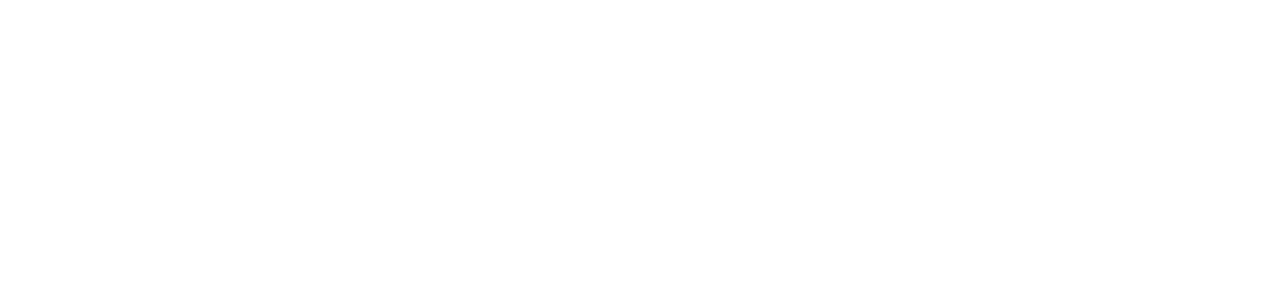
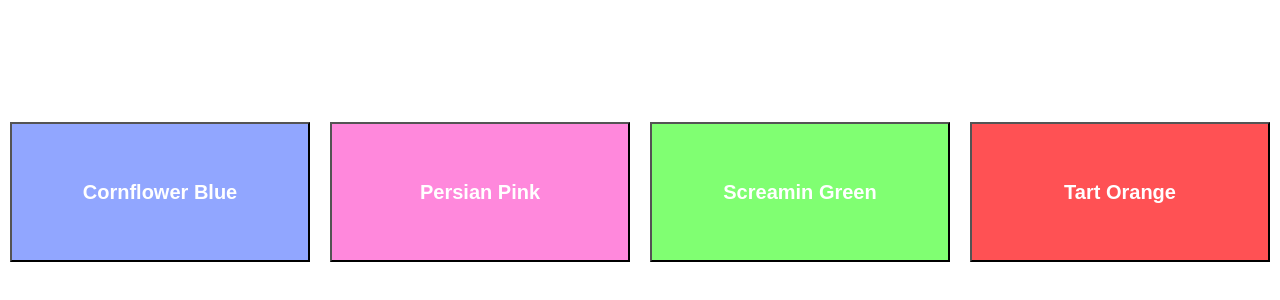
Before and after one commit to best-lucky1030/react-js-code-challenges-linkedin, a React (Create React App) app: page / in a window 1280 px wide. Shown: the part 208-508 px from the top of the page. Built offline with nearby package versions, Linux system fonts and the light colour scheme.

Commit message:
complete color-picker component

```diff
--- a/src/07-color-picker/Color.js
+++ b/src/07-color-picker/Color.js
@@ -1,7 +1,11 @@
-export default function Color() {
+export default function Color({ hex, name, setBackgroundColor }) {
     return (
-        <button>
-            <h2>Colors</h2>
+        <button
+            className="color-square"
+            style={{ backgroundColor: hex }}
+            onClick={() => setBackgroundColor(hex)}
+        >
+            <h2>{name}</h2>
         </button>
-    )
+    );
 }
--- a/src/07-color-picker/ColorPicker.js
+++ b/src/07-color-picker/ColorPicker.js
@@ -1,7 +1,38 @@
+import { useState } from "react";
+import Color from "./Color";
+
+const colors = [
+    {
+        hex: "#91A6FF",
+        name: "Cornflower Blue",
+    },
+    {
+        hex: "#FF88DC",
+        name: "Persian Pink",
+    },
+    {
+        hex: "#80FF72",
+        name: "Screamin Green",
+    },
+    {
+        hex: "#FF5154",
+        name: "Tart Orange",
+    },
+];
+
 export default function ColorPicker() {
+    const [backgroundColor, setBackgroundColor] = useState("white");
+
     return (
-        <div>
-
+        <div className="page" style={{ backgroundColor }}>
+            {colors.map((color) => (
+                <Color
+                    key={color.hex}
+                    hex={color.hex}
+                    name={color.name}
+                    setBackgroundColor={setBackgroundColor}
+                />
+            ))}
         </div>
-    )
+    );
 }
```
